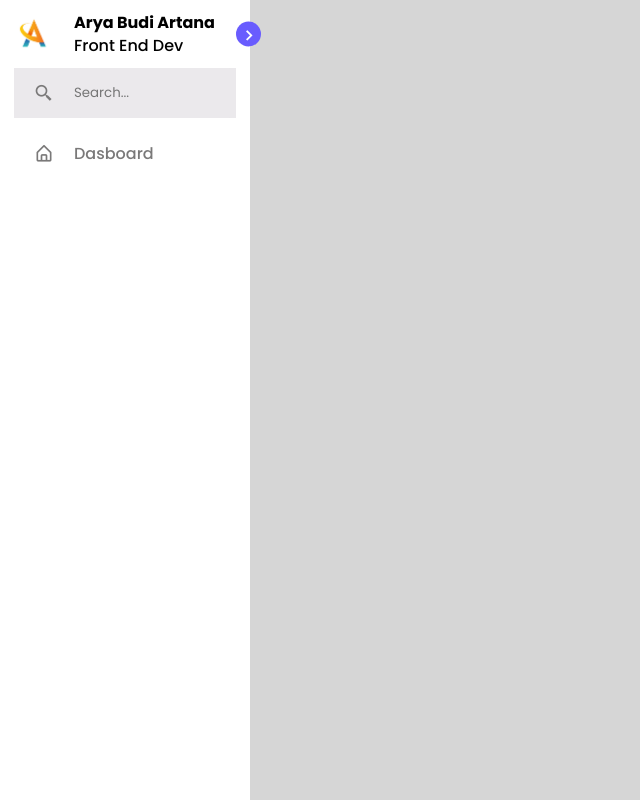
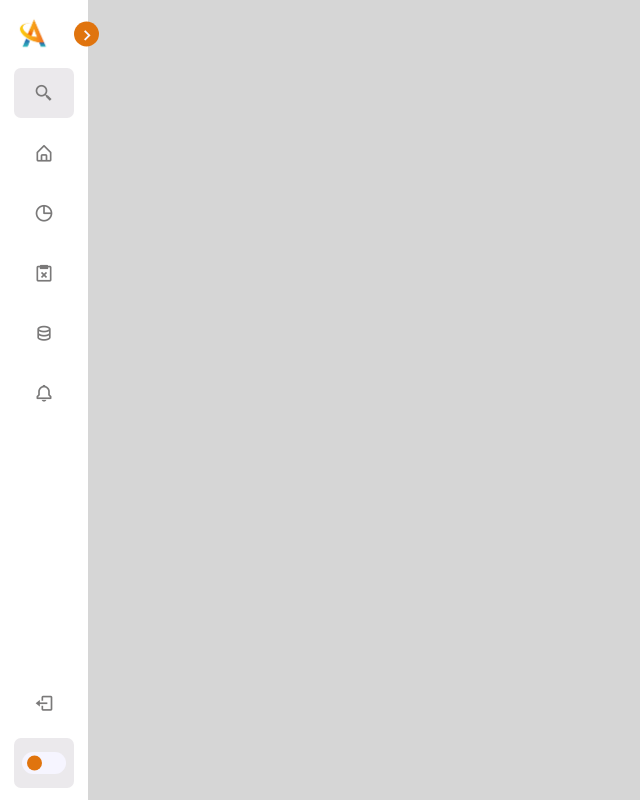
Before and after one commit to Arya-BudiArtana/Responsive-sidebar, a plain HTML site: page index.html in a window 1280 px wide. Shown: the whole page, without its empty margins (0-640 px from the left). Drawn offline with nearby package versions, Linux system fonts and the light colour scheme.

Commit message:
add JavaScript

```diff
--- a/index.html
+++ b/index.html
@@ -10,7 +10,7 @@
     <title>Sidebar</title>
 </head>
 <body>
-    <nav class="sidebar">
+    <nav class="sidebar close">
         <header>
             <div class="image-text">
                 <span class="image">
@@ -18,9 +18,9 @@
                 </span>
                 <div class="text header-text">
                     <span class="name">
-                        Arya Budi Artana
+                        Arya
                     </span>
-                    <span class="profession">Front End Dev</span>
+                    <span class="profession">Learner</span>
                 </div>
             </div>
 
@@ -41,10 +41,61 @@
                             <span class="text nav-text">Dasboard</span>
                         </a>
                     </li>
+
+                    <li class="nav-link">
+                        <a href="#">
+                            <i class="bx bx-pie-chart-alt icon" ></i>
+                            <span class="text nav-text">Data Entry</span>
+                        </a>
+                    </li>
+
+                    <li class="nav-link">
+                        <a href="#">
+                            <i class="bx bx-task-x icon" ></i>
+                            <span class="text nav-text">Projects</span>
+                        </a>
+                    </li>
+
+                    <li class="nav-link">
+                        <a href="#">
+                            <i class="bx bx-data icon" ></i>
+                            <span class="text nav-text">Master Data</span>
+                        </a>
+                    </li>
+
+                    <li class="nav-link">
+                        <a href="#">
+                            <i class="bx bx-bell icon" ></i>
+                            <span class="text nav-text">Notification</span>
+                        </a>
+                    </li>
                 </ul>
             </div>
+            <div class="butto-content">
+                <li class="nav-link">
+                    <a href="#">
+                        <i class="bx bx-log-out icon" ></i>
+                        <span class="text nav-text">Logout</span>
+                    </a>
+                </li>
 
+                <li class="mode">
+                    <div class="moon-sun">
+                        <i class="bx bx-moon icon moon" ></i>
+                        <i class="bx bx-sun icon sun" ></i>
+                    </div>
+                    <span class="mode-text text">
+                        Dark Mode
+                    </span>
+
+                   <div class="toggle-switch">
+                       <span class="switch"></span>
+                   </div>
+                </li>
+            </div>
         </div>
     </nav>
+
+    <script src="script.js"></script>
 </body>
 </html>
--- /dev/null
+++ b/script.js
@@ -0,0 +1,22 @@
+const body = document.querySelector("body"),
+      sidebar = document.querySelector(".sidebar"),
+      toggle = document.querySelector(".toggle"),
+      searchBtn = document.querySelector(".search-box"),
+      modeSwicth = document.querySelector(".mode"),
+      toggleSwitch = document.querySelector(".toggle-switch"),
+      modeText = document.querySelector(".mode-text");
+
+      toggle.addEventListener("click", () =>{
+          sidebar.classList.toggle("close");
+      });
+
+      modeSwicth.addEventListener("click", () =>{
+        body.classList.toggle("dark");
+
+        if(body.classList.contains("dark")){
+            modeText.innerText = "Light Mode"
+        }
+        else{
+            modeText.innerText = "Dark Mode"
+        }
+      });
--- a/style.css
+++ b/style.css
@@ -15,12 +15,13 @@ a{
 :root{
     --body-color: rgb(214, 214, 214);
     --sidebar-color: #FFF;
-    --primary-color: #695CFE;
+    --primary-color: #e0740e;
+    --switch-color: #e0740e;
     --toggle-color: #F6F5FF;
     --text-color: rgb(122, 121, 121);
     --primary-color-light: rgb(235, 233, 236);
 
-    --tran-03: all 0.2s ease;
+    --tran-02: all 0.2s ease;
     --tran-03: all 0.3s ease;
     --tran-04: all 0.4s ease;
     --tran-05: all 0.5s ease;
@@ -29,8 +30,18 @@ a{
 body {
     height: 100vh;
     background: var(--body-color);
+    transition: var(--tran-04);
 }
 
+body.dark{
+    --body-color: #18191A;
+    --sidebar-color: #242526;
+    --primary-color: #3A3B3C;
+    --switch-color: #000000;
+    --toggle-color: #F6F5FF;
+    --text-color: #ccc;
+    --primary-color-light: #3A3B3C;
+}
 /* ======= Reusable CSS ====== */
 .sidebar .text {
     font-size: 16px;
@@ -54,6 +65,17 @@ body {
     width: 250px;
     padding: 10px 14px;
     background: var(--sidebar-color);
+    transition: var(--tran-03);
+    white-space: nowrap;
+    opacity: 1;
+}
+
+.sidebar.close{
+    width: 88px;
+}
+
+.sidebar.close .text{
+    opacity: 0;
 }
 
 .sidebar li {
@@ -75,6 +97,7 @@ body {
 .sidebar li .icon,
 .sidebar li .text {
     color: var(--text-color);
+    transition: var(--tran-03);
 }
 
 .sidebar .image-text img {
@@ -98,9 +121,11 @@ header .image-text .header-text {
 
 .header-text .name {
     font-weight: 600;
+    color: var(--text-color);
 }
 
 .header-text .profession{
+    color: var(--text-color);
     margin-top:  -2px;
 }
 
@@ -108,7 +133,7 @@ header .image-text .header-text {
     position: absolute;
     top: 50%;
     right: -25px;
-    transform: translateY(-50%);
+    transform: translateY(-50%) rotate(180deg);
     height: 25px;
     width: 25px;
     background: var(--primary-color);
@@ -116,8 +141,24 @@ header .image-text .header-text {
     align-items: center;
     justify-content: center;
     border-radius: 50px;
-    color: var(--sidebar-color);
+    color: var(--toggle-color);
     font-size: 22px;
+}
+.body.dark .sidebar header .toggle{
+    color: var(--text-color);
+    transform: translateY(-50%);
+}
+body.dark .sidebar.close header .toggle{
+    transform: translateY(-50%);
+}
+
+.sidebar.close header .toggle{
+    transform: translateY(-50%);
+}
+
+body.dark .sidebar header .toggle{
+    transform: translateY(-50%) rotate(180deg);
+
 }
 
 .sidebar li a {
@@ -132,9 +173,9 @@ header .image-text .header-text {
 }
 .sidebar .search-box {
     background: var(--primary-color-light);
+    border-radius: 7px;
 }
-
-.sidebar .search-box input {
+.search-box input {
     height: 100%;
     width: 100%;
     outline: none;
@@ -146,3 +187,90 @@ header .image-text .header-text {
 .sidebar li a:hover{
     background: var(--primary-color);
 }
+
+.sidebar li a:hover .icon,
+.sidebar li a:hover .text {
+    color: var(--sidebar-color);
+}
+
+body.dark .sidebar li a:hover .icon,
+body.dark .sidebar li a:hover .text {
+    color: var(--text-color);
+}
+
+.sidebar .menu-bar {
+    height: calc(100% - 50px);
+    display: flex;
+    flex-direction: column;
+    justify-content: space-between;
+}
+
+.menu-bar .mode {
+    position: relative;
+    border-radius: 7px;
+    background: var(--primary-color-light);
+
+}
+
+.menu-bar .mode .moon-sun{
+    height: 50px;
+    width: 60px;
+    display: flex;
+    align-items: center;
+
+}
+.menu-bar .mode i{
+    position: absolute;
+
+}
+
+.menu-bar .mode i.sun{
+    opacity: 0;
+}
+
+body.dark .menu-bar .mode i.sun {
+    opacity: 1;
+}
+
+body.dark .menu-bar .mode i.moon {
+    opacity: 0;
+}
+
+.menu-bar .mode .toggle-switch {
+    position: absolute;
+    right: 0px;
+    display: flex;
+    align-items: center;
+    justify-content: center;
+    height: 100%;
+    min-width: 60px;
+    display: flex;
+    align-items: center;
+    justify-content: center;
+    cursor: pointer;
+}
+
+.toggle-switch .switch {
+    position: relative;
+    height: 22px;
+    width: 44px;
+    border-radius: 27px;
+    background: var(--toggle-color);
+}
+
+.switch::before{
+    content:  '';
+    position: absolute;
+    height: 15px;
+    width: 15px;
+    background: var(--switch-color);
+    top: 50%;
+    left: 5px;
+    transform:translateY(-50%);
+    border-radius: 50px;
+    transition: var(--tran-03);
+}
+
+body.dark .switch::before {
+    left: 25px;
+}
```
